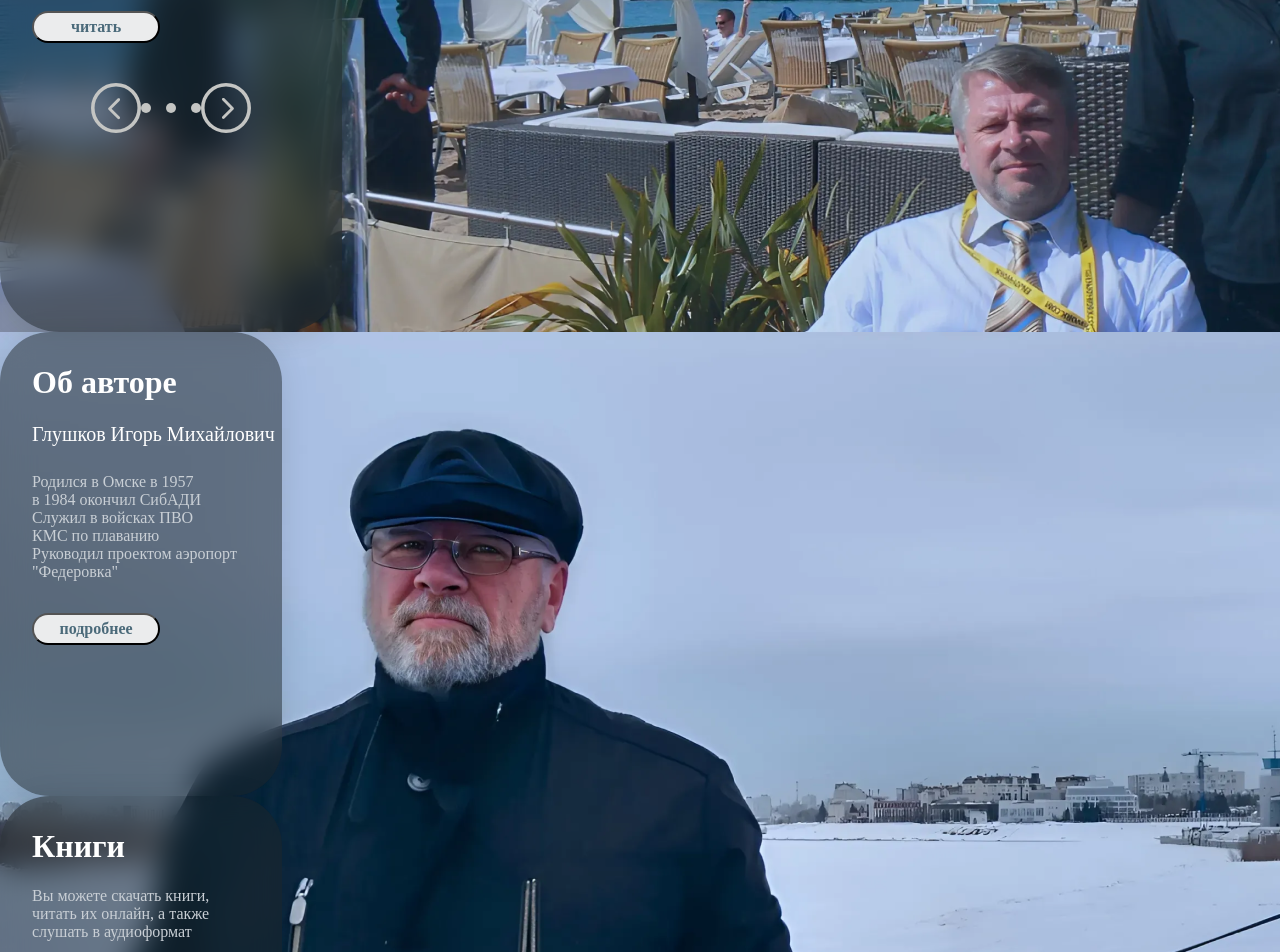
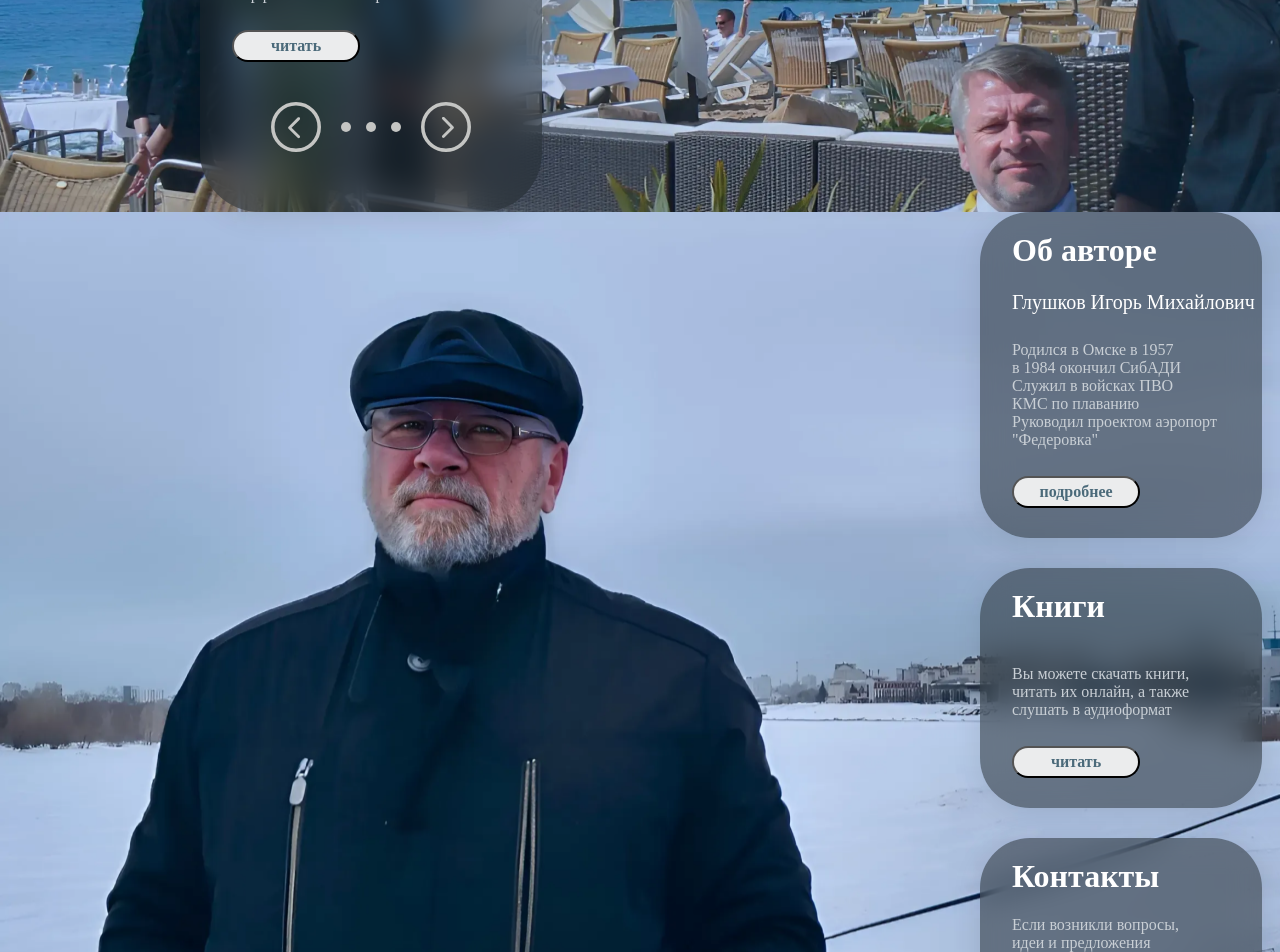
Before and after one commit to pitelinaksenia/writer, a React (Vite) app: page / in a window 1280 px wide. Shown: the part 320-1272 px from the top of the page. Built offline with nearby package versions, Linux system fonts and the light colour scheme; a web font is replaced by a local one.

Commit message:
refactoring

```diff
--- a/src/components/CardContainer/CardContainer.jsx
+++ /dev/null
@@ -1,7 +0,0 @@
-export default function CardContainer({ style, children }) {
-  return (
-    <div className="cardContainer" style={style}>
-      {children}
-    </div>
-  );
-}
--- a/src/components/CardContent/CardContent.module.css
+++ b/src/components/CardContent/CardContent.module.css
@@ -24,5 +24,6 @@
   font-weight: 400;
   font-size: 1rem;
   color: #c9cfd5;
-  margin-bottom: 4vh;
+  white-space: pre-line;
+  margin-bottom: 3.4vh;
 }
--- /dev/null
+++ b/src/components/Container/Container.css
@@ -0,0 +1,25 @@
+.swipeCardContainer {
+  width: 26.7vw;
+  background-color: rgba(29, 36, 40, 0.5);
+  border-radius: 60px;
+  box-shadow: 0 4px 30px rgba(0, 0, 0, 0.1);
+  backdrop-filter: blur(15px);
+  padding-top: 40px;
+  padding-bottom: 20px;
+  margin-left: 200px;
+  /* margin-top: 90px;
+  margin-bottom: 160px; */
+}
+
+.cardContainer {
+  width: 22vw;
+  background-color: rgba(29, 36, 40, 0.5);
+  border-radius: 50px;
+  box-shadow: 0 4px 30px rgba(0, 0, 0, 0.1);
+  backdrop-filter: blur(15px);
+  padding-top: 20px;
+  padding-bottom: 30px;
+  margin-left: 980px;
+  /* margin-top: 90px; */
+  margin-bottom: 30px;
+}
--- /dev/null
+++ b/src/components/Container/Container.jsx
@@ -0,0 +1,4 @@
+import "./Container.css";
+export default function Container({ className, children }) {
+  return <div className={className}>{children}</div>;
+}
--- a/src/components/NavigationDots/NavigationDots.module.css
+++ b/src/components/NavigationDots/NavigationDots.module.css
@@ -1,12 +1,14 @@
 .dots_container {
   display: flex;
-  gap: 15px; /* Расстояние между точками */
-  justify-content: center; /* Выравнивание по центру */
+  gap: 15px;
+  justify-content: center;
+  margin-left: 20px;
+  margin-right: 20px;
 }
 
 .dot {
   width: 10px;
   height: 10px;
   background-color: #c4c5c3;
-  border-radius: 50%; /* Делаем круг */
+  border-radius: 50%;
 }
--- a/src/components/SwipeCardContent/SwipeCardContent.jsx
+++ b/src/components/SwipeCardContent/SwipeCardContent.jsx
@@ -1,6 +1,7 @@
 import { Children } from "react";
 import CardContent from "../CardContent/CardContent";
 import ImageButton from "../ImageButton/ImageButton";
+import NavigationDots from "../NavigationDots/NavigationDots";
 import styles from "./SwipeCardContent.module.css";
 
 export default function SwipeCardContent({
@@ -13,10 +14,34 @@ export default function SwipeCardContent({
     <div className={styles.swipeCardContent__column}>
       <p className={styles.swipeCardContent__overline}>{overline}</p>
       <CardContent {...props} />
-      <ImageButton
-        direction={direction}
-        onClick={() => console.log("Swipe button clicked")}
-      ></ImageButton>
+      <div
+        style={{
+          margin: "40px",
+          display: "flex",
+          alignItems: "center",
+          justifyContent: "center",
+        }}
+      >
+        <ImageButton
+          name="arrowLeft"
+          width="50px"
+          height="50px"
+          fill="none"
+          onClick={() => {
+            console.log("left-arrow clicked");
+          }}
+        ></ImageButton>
+        <NavigationDots totalDots={3}></NavigationDots>
+        <ImageButton
+          name="arrowRight"
+          width="50px"
+          height="50px"
+          fill="none"
+          onClick={() => {
+            console.log("right-arrow clicked");
+          }}
+        ></ImageButton>
+      </div>
       {children}
     </div>
   );
--- a/src/components/TextButton/TextButton.module.css
+++ b/src/components/TextButton/TextButton.module.css
@@ -1,5 +1,3 @@
-/* @import url("https://fonts.googleapis.com/css2?family=Unbounded:wght@200..900&display=swap"); */
-
 .cardContent__textButton {
   width: 10vw;
   height: 4vh;
--- a/src/pages/StartPage/StartPage.jsx
+++ b/src/pages/StartPage/StartPage.jsx
@@ -1,44 +1,25 @@
 import React from "react";
-import CardContainer from "../../components/CardContainer/CardContainer";
+import Container from "../../components/Container/Container";
 import CardContent from "../../components/CardContent/CardContent";
 import SwipeCardContent from "../../components/SwipeCardContent/SwipeCardContent";
 import TextButton from "../../components/TextButton/TextButton";
-import ImageButton from "../../components/ImageButton/ImageButton";
-import NavigationDots from "../../components/NavigationDots/NavigationDots";
 import styles from "./StartPage.module.css";
+import "../../components/Container/Container.css";
 
-// главная страница
 const StartPage = () => {
   return (
     <>
       <div className={styles.startPageSection}>
         <section className={styles.firstPhoto}>
-          {/* <div className="spacer"></div> */}
-          <CardContainer
-            style={{
-              width: "26.7vw",
-              height: "81.5vh",
-              backgroundColor: "rgba(29, 36, 40, 0.5)",
-              borderRadius: "60px",
-              boxShadow: "0 4px 30px rgba(0, 0, 0, 0.1)",
-              backdropFilter: "blur(15px)",
-            }}
-          >
-            <div style={{ padding: "1vh" }}></div>
+          <Container className="swipeCardContainer">
             <SwipeCardContent
               overline="Игорь Глушков"
               title="Якутский пленник"
               description="Дебютный сборник рассказов"
-              info={
-                <>
-                  Продано более 3 млн <br />
+              info={`Продано более 3 млн
                   копий по всему миру.
-                  <br />
                   Погрузитесь в удивительный
-                  <br />
-                  мир рассказов и историй.
-                </>
-              }
+                  мир рассказов и историй.`}
               buttons={[
                 <TextButton
                   className={styles.__textButton}
@@ -48,66 +29,19 @@ const StartPage = () => {
                   }}
                 />,
               ]}
-            >
-              <div style={{ margin: "40px" }}></div>
-              <div
-                style={{
-                  display: "flex",
-                  alignItems: "center",
-                  justifyContent: "center",
-                }}
-              >
-                <ImageButton
-                  name="arrowLeft"
-                  width="50px"
-                  height="50px"
-                  fill="none"
-                  onClick={() => {
-                    console.log("left-arrow clicked");
-                  }}
-                ></ImageButton>
-                <NavigationDots totalDots={3}></NavigationDots>
-                <ImageButton
-                  name="arrowRight"
-                  width="50px"
-                  height="50px"
-                  fill="none"
-                  onClick={() => {
-                    console.log("right-arrow clicked");
-                  }}
-                ></ImageButton>
-              </div>
-            </SwipeCardContent>
-          </CardContainer>
+            ></SwipeCardContent>
+          </Container>
         </section>
         <section className={styles.secondPhoto}>
-          <CardContainer
-            style={{
-              width: "22vw",
-              height: "58vh",
-              backgroundColor: "rgba(29, 36, 40, 0.5)",
-              borderRadius: "50px",
-              boxShadow: "0 4px 30px rgba(0, 0, 0, 0.1)",
-              backdropFilter: "blur(15px)",
-            }}
-          >
-            <div style={{ padding: "2vh" }}></div>
+          <Container className="cardContainer">
             <CardContent
               title="Об авторе"
               description="Глушков Игорь Михайлович"
-              info={
-                <>
-                  Родился в Омске в 1957
-                  <br />
+              info={`Родился в Омске в 1957
                   в 1984 окончил СибАДИ
-                  <br />
                   Служил в войсках ПВО
-                  <br />
                   КМС по плаванию
-                  <br />
-                  Руководил проектом аэропорт "Федеровка"
-                </>
-              }
+                  Руководил проектом аэропорт "Федеровка"`}
               buttons={[
                 <TextButton
                   className={styles.__textButton}
@@ -118,29 +52,15 @@ const StartPage = () => {
                 />,
               ]}
             />
-          </CardContainer>
-          <CardContainer
-            style={{
-              width: "22vw",
-              height: "34vh",
-              backgroundColor: "rgba(29, 36, 40, 0.5)",
-              borderRadius: "50px",
-              boxShadow: "0 4px 30px rgba(0, 0, 0, 0.1)",
-              backdropFilter: "blur(15px)",
-            }}
-          >
-            <div style={{ padding: "2vh" }}></div>
+          </Container>
+          <Container className="cardContainer">
             <CardContent
               title="Книги"
-              info={
-                <>
+              info={`
                   Вы можете скачать книги,
-                  <br />
                   читать их онлайн, а также
-                  <br />
                   слушать в аудиоформат
-                </>
-              }
+                `}
               buttons={[
                 <TextButton
                   className={styles.__textButton}
@@ -151,27 +71,12 @@ const StartPage = () => {
                 />,
               ]}
             />
-          </CardContainer>
-          <CardContainer
-            style={{
-              width: "22vw",
-              height: "33vh",
-              backgroundColor: "rgba(29, 36, 40, 0.5)",
-              borderRadius: "50px",
-              boxShadow: "0 4px 30px rgba(0, 0, 0, 0.1)",
-              backdropFilter: "blur(15px)",
-            }}
-          >
-            <div style={{ padding: "2vh" }}></div>
+          </Container>
+          <Container className="cardContainer">
             <CardContent
               title="Контакты"
-              info={
-                <>
-                  Если возникли вопросы,
-                  <br />
-                  идеи и предложения
-                </>
-              }
+              info={`Если возникли вопросы,
+                  идеи и предложения`}
               buttons={[
                 <div style={{ display: "flex", gap: "10px" }}>
                   <TextButton
@@ -198,7 +103,7 @@ const StartPage = () => {
                 </div>,
               ]}
             />
-          </CardContainer>
+          </Container>
         </section>
       </div>
     </>
```
Also changed, not shown: src/pages/StartPage/StartPage.module.css (+0 -13 lines).
